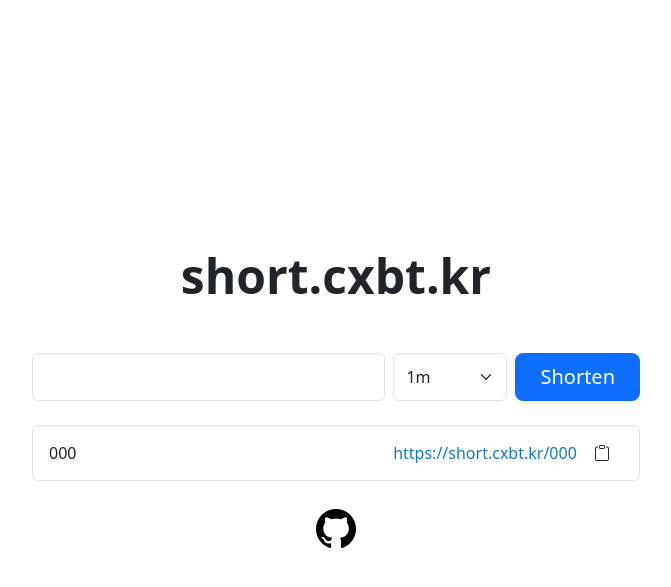
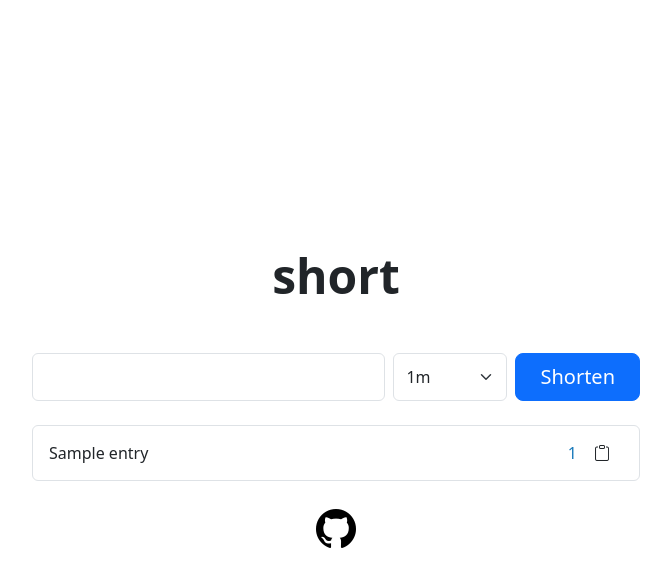
Before and after one commit to cxbt/short, a Flask app: template server/app/templates/index.html in a window 1280 px wide. Shown: the top 587 px of the page, without its empty margins (304-975 px from the left). Run offline with Flask 2, Linux system fonts and the light colour scheme; the template is opened without the code that fills it: most values are stand-ins (such as "Sample title", 1, 10 or a date in 2020).

Commit message:
feat: edit sitename through env

```diff
--- a/docker-compose.yml
+++ b/docker-compose.yml
@@ -12,7 +12,8 @@ services:
   server:
     build: server
     environment:
-      - SITENAME=short.cxbt.kr
+      - SITENAME=URL Shortner
+      - SERVER_URL=sh.cxbt.kr
       - VT_APIKEY=3781b656df6a618bc05d9ec7b82895ce36cdffb462f8dc091341427ec473dcb6
       - TZ=Asia/Seoul
     depends_on:
--- a/server/app/app.py
+++ b/server/app/app.py
@@ -7,11 +7,14 @@ from flask import Flask, redirect, render_template, request, session, url_for
 
 from util import vt_url_malicious
 
-TIMEOUT_MAX = 3600
+SERVER_URL = os.getenv("SERVER_URL") or "localhost"
+TIMEOUT_MAX = 86400
 
 
 app = Flask(__name__)
 app.secret_key = os.urandom(16)
+app.config["sitename"] = os.getenv("SITENAME") or "short"
+
 
 redis = redis.Redis(host="redis", port=6379)
 
@@ -19,7 +22,7 @@ redis = redis.Redis(host="redis", port=6379)
 @app.route("/", methods=["GET"])
 def index():
     _ = [
-        (keys, redis.get(keys), redis.get(keys + b"t"))
+        (f"{SERVER_URL}/{keys.decode()}", redis.get(keys).decode(), redis.get(keys + b"t").decode())
         for keys in redis.keys("[A-Z2-7]" * 7)
     ]
     return render_template("index.html", entries=_, error=session.get("error"))
--- a/server/app/templates/index.html
+++ b/server/app/templates/index.html
@@ -30,7 +30,7 @@
 <body>
     <div class="d-flex align-items-center justify-content-center w-auto min-vh-100">
         <div class="w-50">
-            <h1 class="mb-5 text-center fw-bold display-5">short.cxbt.kr</h1>
+            <h1 class="mb-5 text-center fw-bold display-5">{{ config["sitename"] }}</h1>
             <form method="post" class="d-grid d-sm-flex gap-2 mx-3 mb-4">
                 <input required name="url" type="text" class="form-control">
                 <select required name="time" class="form-select" style="width: auto">
@@ -48,15 +48,15 @@
             </div>
             {% endif %}
             <ul class="list-group mx-3 mb-4">
-                {% for e in entries %}
+                {% for entry in entries %}
                 <li class="list-group-item">
                     <div class="d-flex justify-content-between align-items-center">
-                        <span>{{ e[1].decode() }}</span>
+                        <span>{{ entry[1] }}</span>
                         <div>
                             <span class="align-middle">
-                                <a href="{{ e[0].decode() }}" data-bs-toggle="popover" data-bs-trigger="hover"
-                                    data-bs-placement="top" data-bs-content="Valid until {{ e[2].decode() }}"
-                                    class="link" target="_blank">https://short.cxbt.kr/{{ e[0].decode() }}</a>
+                                <a href="//{{ entry[0] }}" data-bs-toggle="popover" data-bs-trigger="hover"
+                                    data-bs-placement="top" data-bs-content="Valid until {{ entry[2] }}"
+                                    class="link" target="_blank">{{ entry[0] }}</a>
                             </span>
                             <button type="button" class="btn">
                                 <i class="bit bi-clipboard"></i>
--- a/server/app/util.py
+++ b/server/app/util.py
@@ -1,9 +1,11 @@
 import os
 import vt
 
+VT_APIKEY = os.getenv("VT_APIKEY")
+
 
 def vt_url_malicious(url):
-    client = vt.Client(os.environ["VT_APIKEY"])
+    client = vt.Client(VT_APIKEY)
     url_id = vt.url_id(url)
     url = client.get_object("/urls/{}", url_id)
     if url.last_analysis_stats["malicious"] > 0:
```
